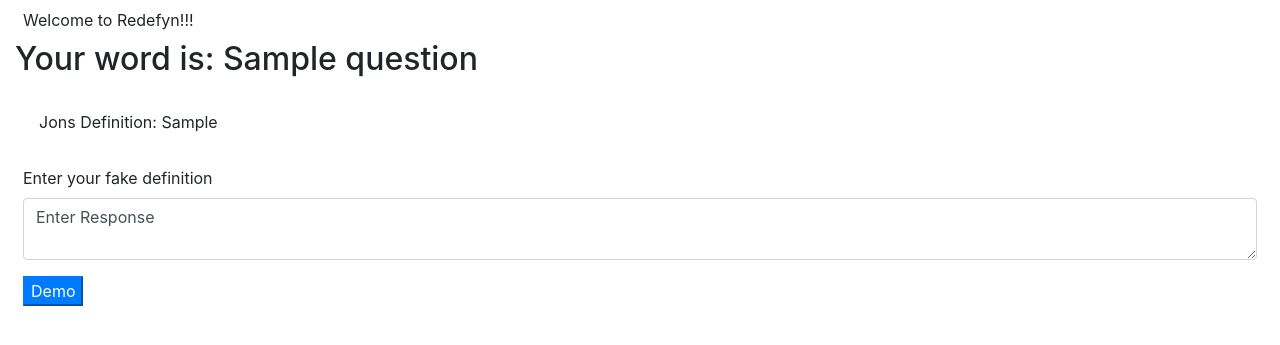
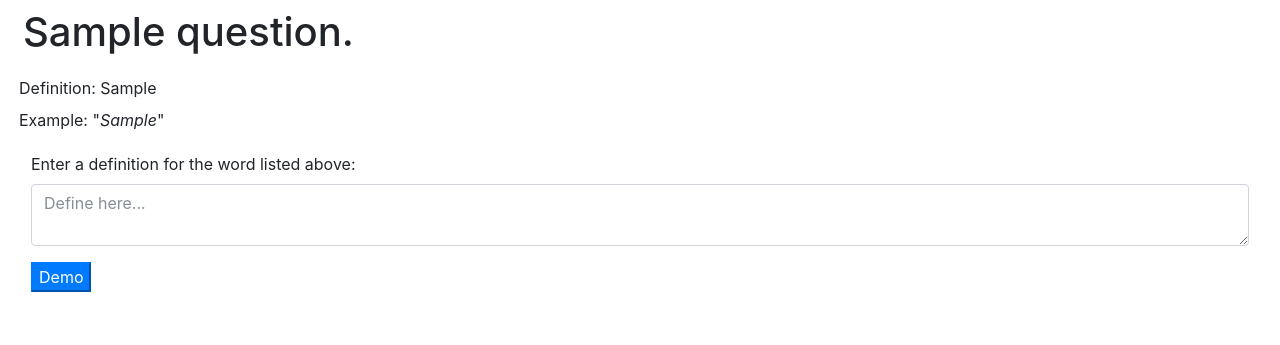
Before and after one commit to theDrinkMD/game-work-one, a Django app: page /displayrandomquestion/ in a window 1280 px wide. Shown: the top 345 px of the page. Run offline with Django 3.2, Linux system fonts and the light colour scheme; tables that the repository leaves empty hold one stand-in row (values such as "Sample post"); some libraries are stand-ins or nearby versions.

Commit message:
More stuff
ya

```diff
--- a/api/views.py
+++ b/api/views.py
@@ -2,7 +2,7 @@ from django.http import HttpResponse
 from django.shortcuts import render, render_to_response
 from django.template import RequestContext, Context, loader
 from django.views.decorators.csrf import csrf_exempt
-from api.models import Question
+from api.models import Question, PlayerResponse
 import random
 import logging
 
@@ -42,3 +42,18 @@ def display_random_question(request):
 def display_question(request):
     template = loader.get_template('jon.html')
     return HttpResponse(template.render())
+
+@csrf_exempt
+def save_player_response(request):
+    if request.method=='POST':
+        #logger.info(request.values.get('Body'))
+        logger.info(str(request.body))
+        #pr = PlayerResponse.objects.create(player_id=1,player_response=request.POST['playerResponse'])
+        #logger.info("The player_id is... " + str(pr.player_id))
+        #logger.info("The player response is... " + pr.player_response)
+        #pr.save()
+        return HttpResponse("<html><h1>Thanks!</h1></html>")
+    else:
+        return HttpResponse("<html>whodafuqisyou</html>")
+
+        #do something else
--- a/config/settings.py
+++ b/config/settings.py
@@ -39,7 +39,7 @@ INSTALLED_APPS = [
     'templates'
 ]
 
-MIDDLEWARE = [
+MIDDLEWARE_CLASSES = [
     'django.middleware.security.SecurityMiddleware',
     'whitenoise.middleware.WhiteNoiseMiddleware',
     'django.contrib.sessions.middleware.SessionMiddleware',
--- a/config/urls.py
+++ b/config/urls.py
@@ -13,6 +13,7 @@ urlpatterns = [
     url(r'^api/', include(player_resource.urls)),
     url(r'^api/', include(player_response_resource.urls)),
     url(r'^displayrandomquestion/', views.display_random_question),
+    url(r'^player_response/', views.save_player_response),
     #url(r'^displayquestion/random/', views.display_random_question),
     url(r'^$', views.app_root)
 ]
--- a/templates/question_answer.html
+++ b/templates/question_answer.html
@@ -13,21 +13,23 @@
     <link rel="stylesheet" href="https://maxcdn.bootstrapcdn.com/bootstrap/4.0.0-beta.2/css/bootstrap.min.css" integrity="sha384-PsH8R72JQ3SOdhVi3uxftmaW6Vc51MKb0q5P2rRUpPvrszuE4W1povHYgTpBfshb" crossorigin="anonymous">
   </head>
   <body>
-  <span class="align-middle">
+  <span class="align-left">
     <div class="container-fluid">
       <div class "d-flex flex-column">
-        <div class="p-sm-2">
-          Welcome to Redefyn!!!
+        <div class="p-lg-2">
+          <h1>{{ question_entry.question }}.</h1>
         </div>
-        <h2>Your word is: {{ question_entry.question }}</h2>
-        <div class="p-sm-4">
-          Jons Definition: {{ question_entry.definition }}
+        <div class="p-sm-1">
+          Definition: {{ question_entry.definition }}
         </div>
-        <form action="/player_response/" method="POST">
-          <div class="p-sm-2">
+        <div class="p-sm-1">
+          Example: "<i>{{question_entry.example}}</i>"
+        </div>
+        <form action="/player_response/" method="POST" enctype="text/plain">
+          <div class="p-sm-3">
             <div class="form-group" id="textarea-form-group">
-              <label for="playerResponse">Enter your fake definition</label>
-              <textarea class="form-control" id="playerResponse">Enter Response</textarea>
+              <label for="playerResponse">Enter a definition for the word listed above:</label>
+              <textarea class="form-control" id="playerResponse" placeholder="Define here..."></textarea>
             </div>
             <div class="form-group" id="response-button-form-group">
               <button type="submit" class="btn-primary" id="submit-response-button">Demo</button>
```
